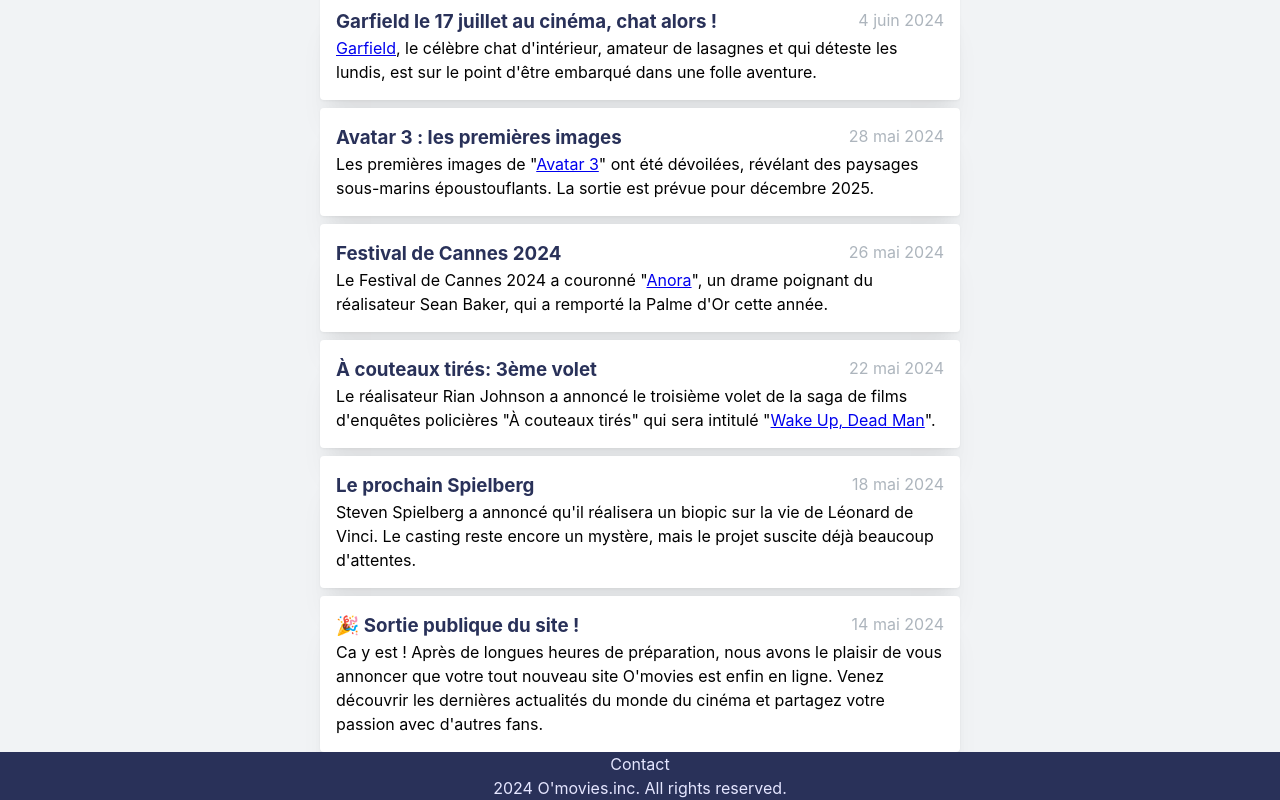
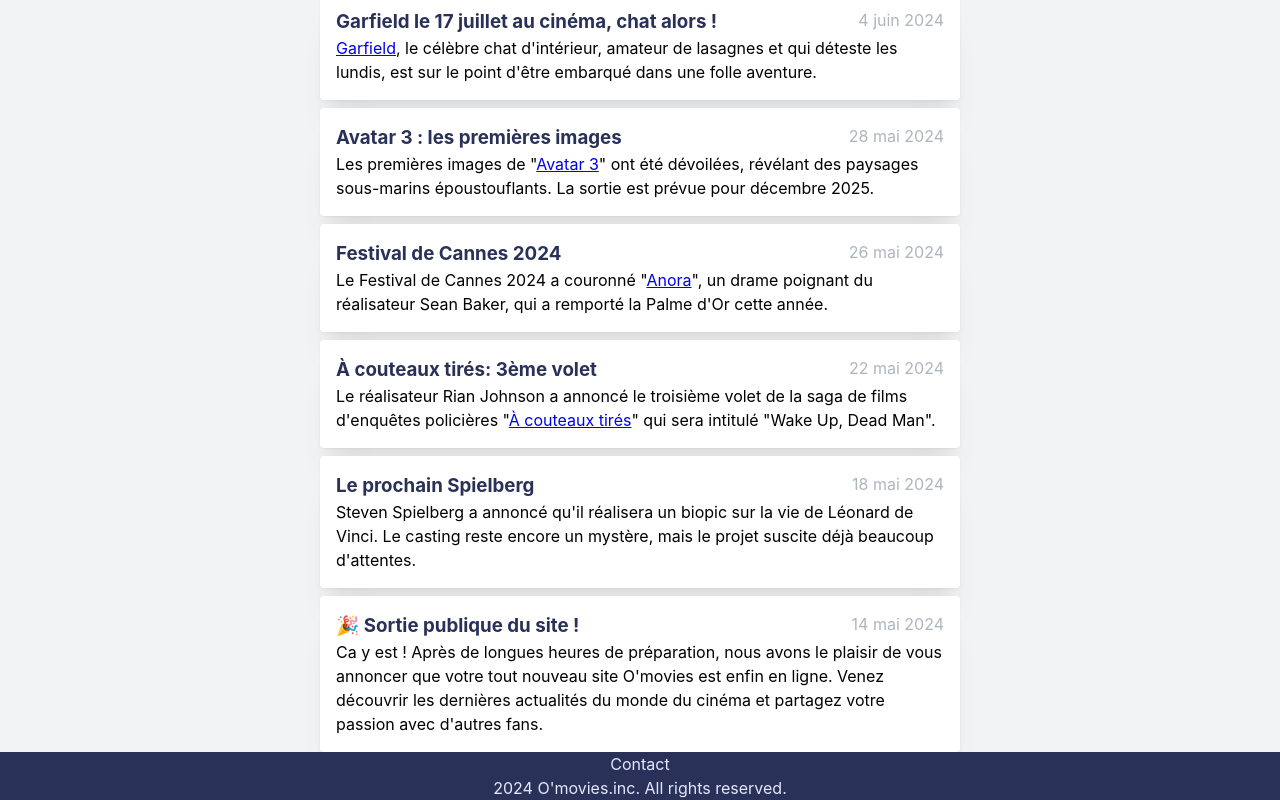
Before and after one commit to simonc56/o-movies-front, a React (Vite) app: page / in a window 1280 px wide. Shown: the part 615-1415 px from the top of the page. Built offline with nearby package versions, Linux system fonts and the light colour scheme; no server answers.

Commit message:
fix homepage links

```diff
--- a/src/components/Homepage/Homepage.tsx
+++ b/src/components/Homepage/Homepage.tsx
@@ -1,6 +1,7 @@
 import { Paper } from '@mantine/core';
 import PosterCarousel from '../PosterCarousel/PosterCarousel';
 
+import { Link } from 'react-router-dom';
 import './Homepage.scss';
 
 function Homepage() {
@@ -18,7 +19,7 @@ function Homepage() {
           <h3>Garfield le 17 juillet au cinéma, chat alors !</h3>
           <span>4 juin 2024</span>
         </div>
-        <a href="/films/748783">Garfield</a>, le célèbre chat d'intérieur, amateur de lasagnes et qui déteste les
+        <Link to="/films/748783">Garfield</Link>, le célèbre chat d'intérieur, amateur de lasagnes et qui déteste les
         lundis, est sur le point d'être embarqué dans une folle aventure.
       </Paper>
       <Paper shadow="xl" p="md" className="news">
@@ -26,7 +27,7 @@ function Homepage() {
           <h3>Avatar 3 : les premières images</h3>
           <span>28 mai 2024</span>
         </div>
-        Les premières images de "<a href="/films/83533">Avatar 3</a>" ont été dévoilées, révélant des paysages
+        Les premières images de "<Link to="/films/83533">Avatar 3</Link>" ont été dévoilées, révélant des paysages
         sous-marins époustouflants. La sortie est prévue pour décembre 2025.
       </Paper>
       <Paper shadow="xl" p="md" className="news">
@@ -34,7 +35,7 @@ function Homepage() {
           <h3>Festival de Cannes 2024</h3>
           <span>26 mai 2024</span>
         </div>
-        Le Festival de Cannes 2024 a couronné "<a href="/films/1064213">Anora</a>", un drame poignant du réalisateur
+        Le Festival de Cannes 2024 a couronné "<Link to="/films/1064213">Anora</Link>", un drame poignant du réalisateur
         Sean Baker, qui a remporté la Palme d'Or cette année.
       </Paper>
       <Paper shadow="xl" p="md" className="news">
@@ -42,8 +43,8 @@ function Homepage() {
           <h3>À couteaux tirés: 3ème volet</h3>
           <span>22 mai 2024</span>
         </div>
-        Le réalisateur Rian Johnson a annoncé le troisième volet de la saga de films d'enquêtes policières "À couteaux
-        tirés" qui sera intitulé "<a href="/films//812583">Wake Up, Dead Man</a>".
+        Le réalisateur Rian Johnson a annoncé le troisième volet de la saga de films d'enquêtes policières "
+        <Link to="/films/546554">À couteaux tirés</Link>" qui sera intitulé "Wake Up, Dead Man".
       </Paper>
       <Paper shadow="xl" p="md" className="news">
         <div className="header-news">
```
